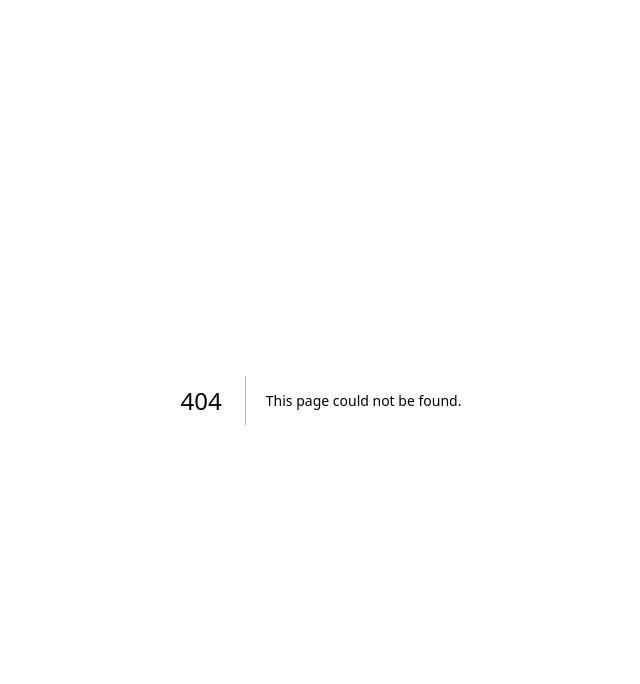
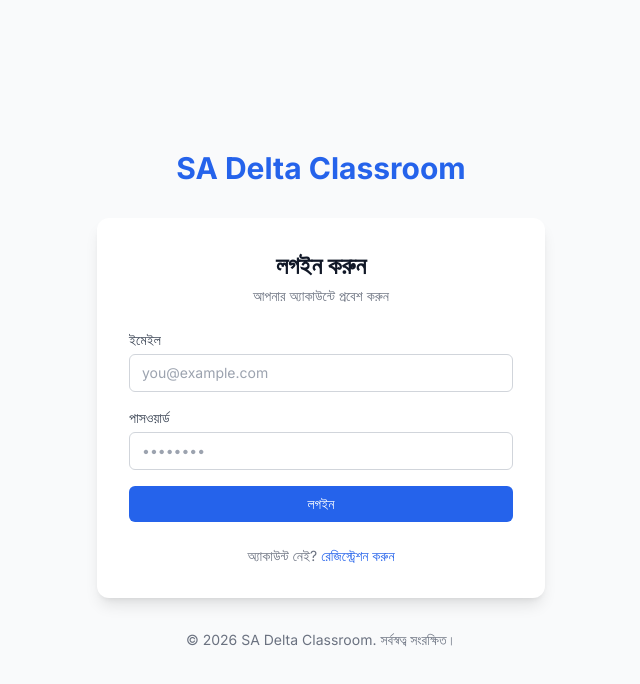
Before and after one commit to shamim22fb-gif/Delta-Classroom-, a Next.js app: page /login in a window 1280 px wide. Before the commit this address had no page. Shown: the top 684 px of the page, without its empty margins (319-959 px from the left). Built offline with nearby package versions, Linux system fonts and the light colour scheme.

Commit message:
Add login page with form and error handling

```diff
--- /dev/null
+++ b/src/app/(auth)/login/page.tsx
@@ -0,0 +1,62 @@
+"use client";
+
+import { useState } from "react";
+import Link from "next/link";
+import { loginAction } from "@/actions/auth";
+
+export default function LoginPage() {
+  const [error, setError] = useState<string | null>(null);
+  const [loading, setLoading] = useState(false);
+
+  async function handleSubmit(e: React.FormEvent<HTMLFormElement>) {
+    e.preventDefault();
+    setError(null);
+    setLoading(true);
+
+    const formData = new FormData(e.currentTarget);
+    const res = await loginAction(formData);
+
+    if (res?.error) {
+      setError(res.error);
+      setLoading(false);
+    }
+  }
+
+  return (
+    <div className="animate-fade-in">
+      <div className="mb-6 text-center">
+        <h2 className="text-2xl font-bold text-gray-900">লগইন করুন</h2>
+        <p className="mt-1 text-sm text-gray-500">আপনার অ্যাকাউন্টে প্রবেশ করুন</p>
+      </div>
+
+      <form onSubmit={handleSubmit} className="space-y-4">
+        {error && (
+          <div className="rounded-md bg-red-50 p-3 text-sm text-red-600">
+            {error}
+          </div>
+        )}
+
+        <div>
+          <label className="label" htmlFor="email">ইমেইল</label>
+          <input id="email" name="email" type="email" required className="input" placeholder="you@example.com" />
+        </div>
+
+        <div>
+          <label className="label" htmlFor="password">পাসওয়ার্ড</label>
+          <input id="password" name="password" type="password" required className="input" placeholder="••••••••" />
+        </div>
+
+        <button type="submit" disabled={loading} className="btn-primary w-full">
+          {loading ? "লগইন হচ্ছে..." : "লগইন"}
+        </button>
+      </form>
+
+      <div className="mt-6 text-center text-sm">
+        <span className="text-gray-500">অ্যাকাউন্ট নেই? </span>
+        <Link href="/register" className="font-medium text-brand-600 hover:text-brand-500">
+          রেজিস্ট্রেশন করুন
+        </Link>
+      </div>
+    </div>
+  );
+}
```
